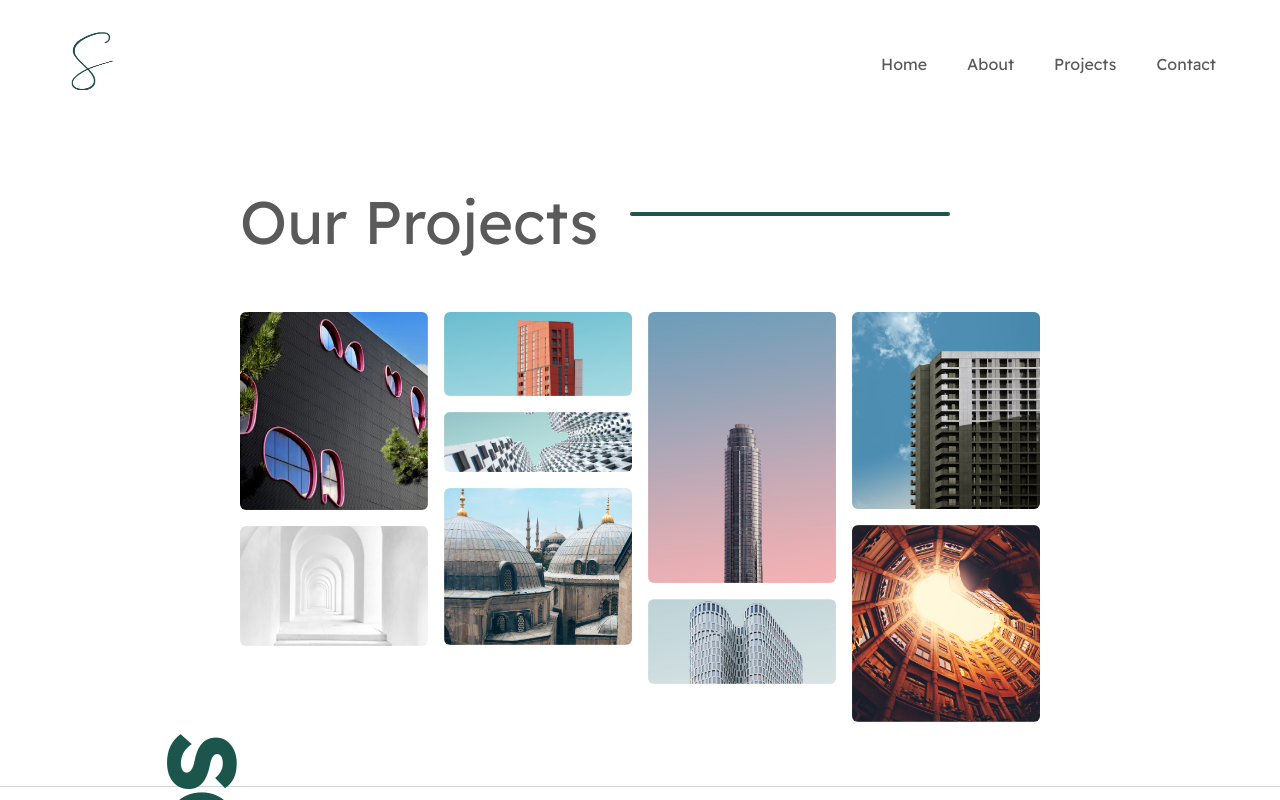
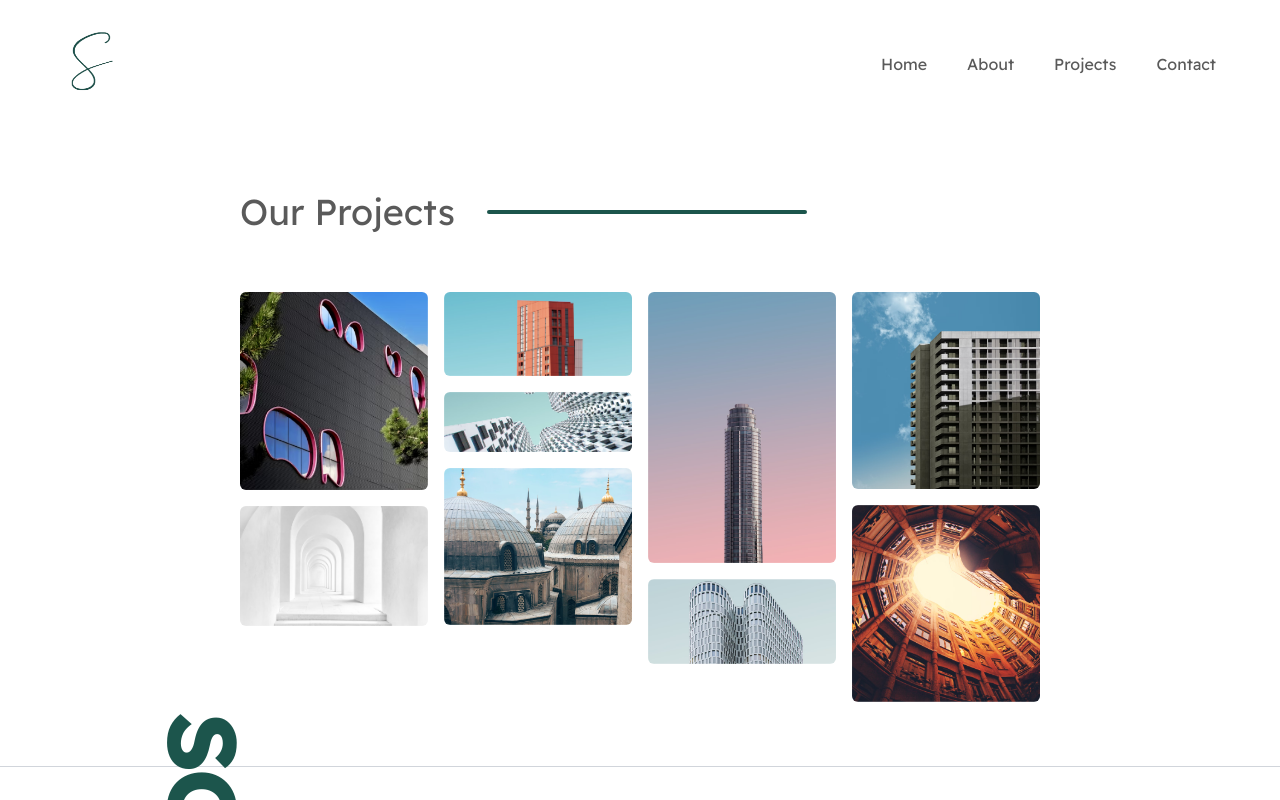
Before and after one commit to rupin-desai/sculpt-dev, a React (Vite) app: page /sculpt-dev/projects in a window 1280 px wide. Shown: the top 800 px of the page. Built offline with nearby package versions, Linux system fonts and the light colour scheme; a web font is replaced by a local one.

Commit message:
`Refactor ProjectsHeader component: updated class names and styles`

```diff
--- a/src/components/ProjectsHeader.jsx
+++ b/src/components/ProjectsHeader.jsx
@@ -3,9 +3,9 @@ import { motion } from "framer-motion";
 
 const ProjectsHeader = ({ headerText }) => {
   return (
-    <section className="flex flex-col sm:flex-row justify-center sm:justify-start bg-white pt-16 pb-5 px-6 sm:px-8 md:px-12 lg:px-20">
+    <section className="flex flex-col  sm:flex-row justify-center sm:justify-start bg-white pt-16 pb-5 px-6 sm:px-8 md:px-12 lg:px-20">
       <motion.div
-        className="flex p-0 text-3xl sm:text-4xl md:text-5xl lg:text-6xl text-gray-custom text-center sm:text-left leading-snug"
+        className="flex p-0 text-1xl sm:text-2xl md:text-3xl lg:text-4xl text-gray-custom text-center sm:text-left leading-snug"
         initial={{ x: "100%", opacity: 0 }}
         whileInView={{ x: 0, opacity: 1 }}
         transition={{ duration: 1 }}
@@ -14,9 +14,9 @@ const ProjectsHeader = ({ headerText }) => {
         {headerText}
       </motion.div>
 
-      <div className="flex justify-center sm:justify-start text-center sm:text-left align-middle px-5 sm:px-8 mt-5 w-full md:w-auto">
+      <div className="flex justify-center my-auto  sm:justify-start text-center sm:text-left align-middle px-5 sm:px-8  w-full md:w-auto">
         <motion.hr
-          className="flex border-t-4 border-green-900 rounded-l-full rounded-r-full"
+          className="flex border-t-4  border-green-900 rounded-l-full rounded-r-full"
           initial={{ width: 0 }}
           whileInView={{ width: "20rem" }}
           transition={{ duration: 0.5 }}
```
